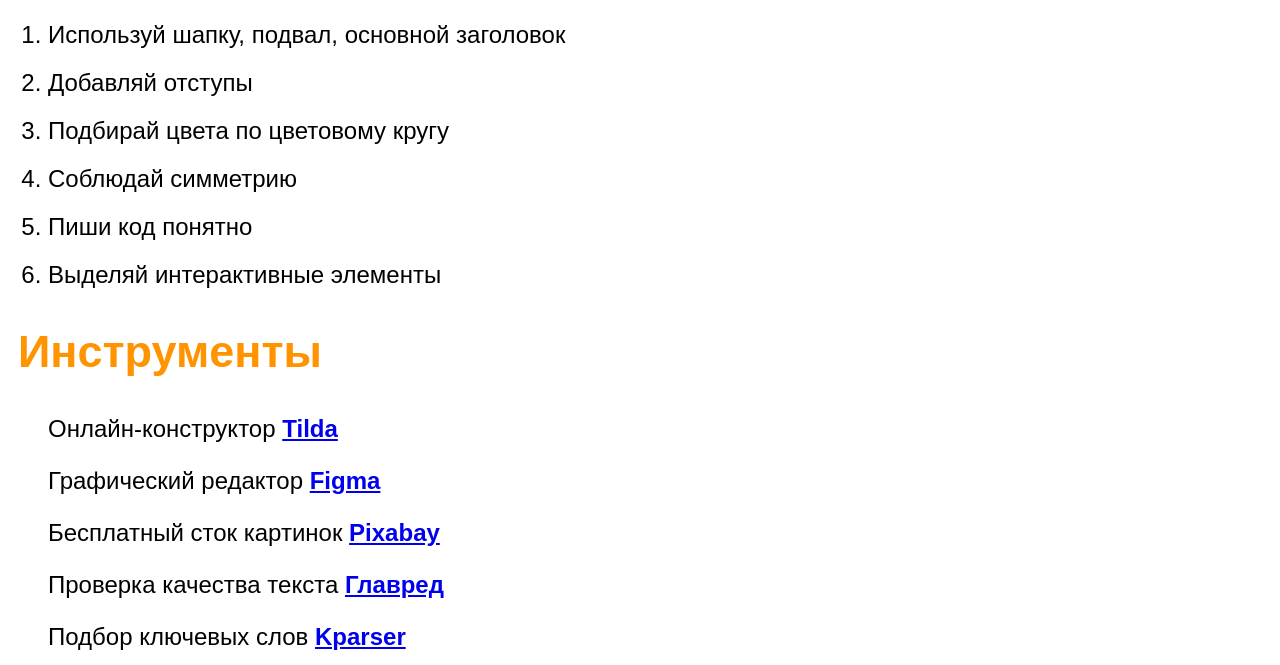
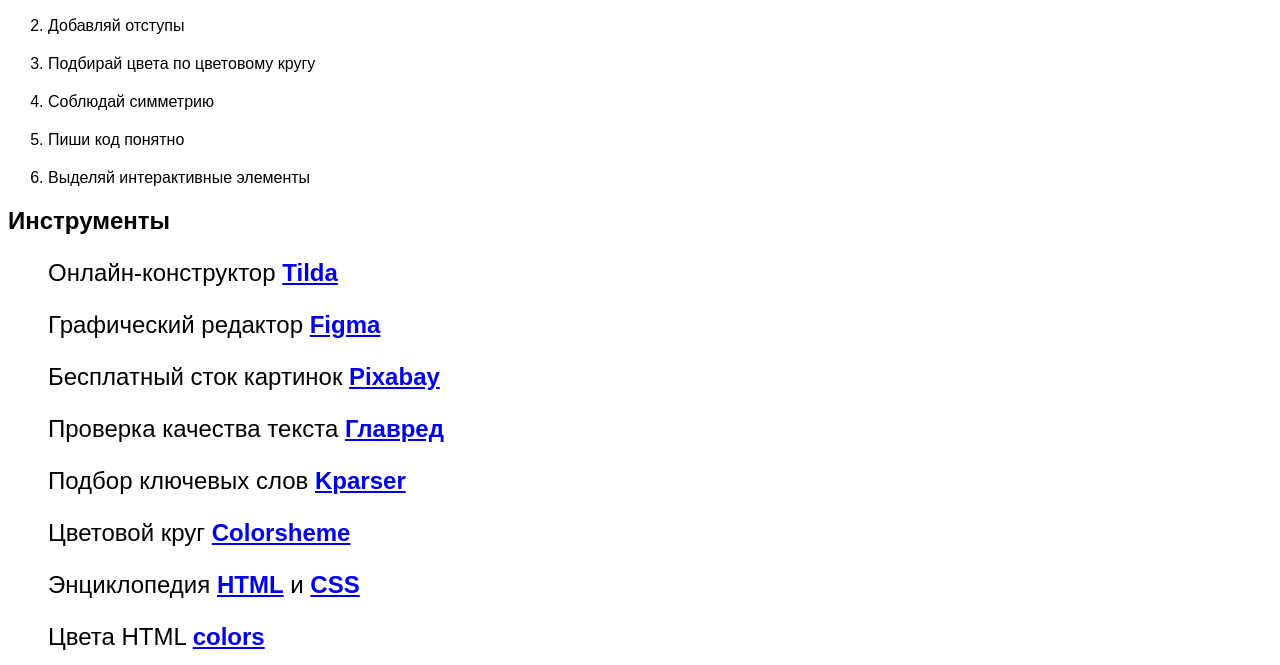
Before and after one commit to imh346723/sayfullakh-portfolio, a plain HTML site: page info.html in a window 1280 px wide. Shown: the part 435-1100 px from the top of the page. Drawn offline with Linux system fonts and the light colour scheme.

Commit message:
Update style.css

```diff
--- a/style.css
+++ b/style.css
@@ -28,7 +28,6 @@ ul {
 
 li {
     margin-bottom: 20px;
-    font-size: 24px;
 }
 
 footer {
@@ -67,11 +66,6 @@ nav {
     background-color: #1D1AB2;
     color: #7573D9;
 }
-h2 {
-    color: #FF9400;
-    font-size: 45px;
-    margin-left: 10px;
-}
 
 .link-header:hover {
     box-shadow: 0 5px 10px 0 #FF9400;
```
